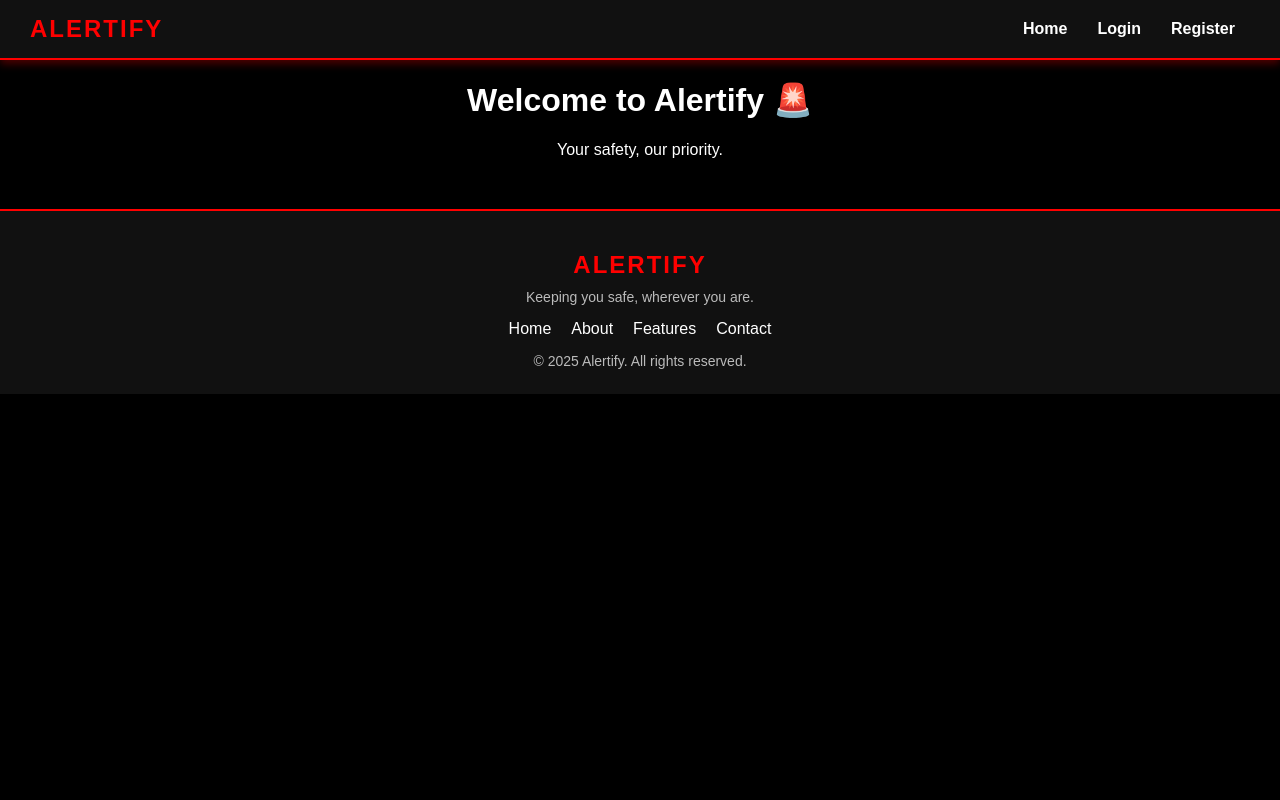
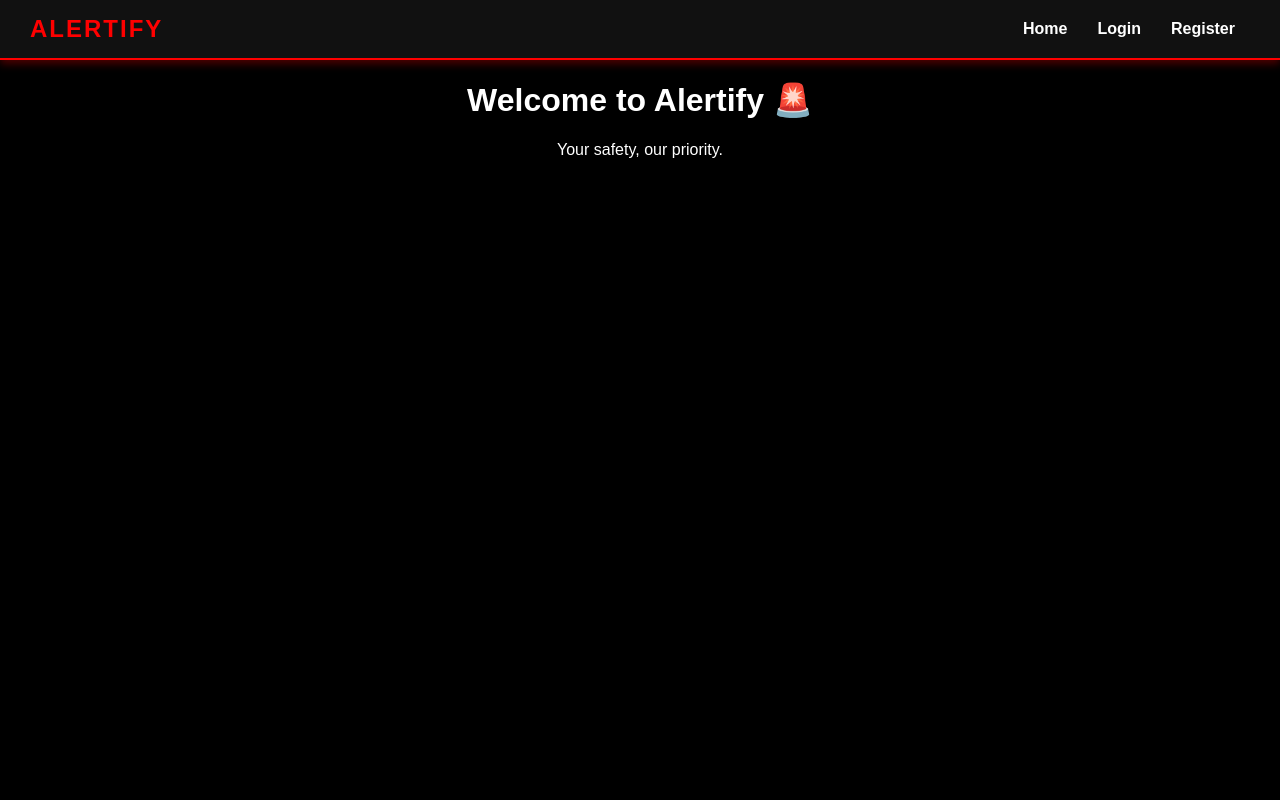
Before and after one commit to piyush-barkhade/Alertify, a React (Vite) app in the folder frontend/: page / in a window 1280 px wide. Shown: the top 800 px of the page. Built offline with nearby package versions, Linux system fonts and the light colour scheme.

Commit message:
footer 2

```diff
--- a/frontend/src/components/Dashboard.jsx
+++ b/frontend/src/components/Dashboard.jsx
@@ -127,8 +127,8 @@ const Dashboard = () => {
             </>
           )}
         </div>
-        <Footer />
       </div>
+      <Footer />
     </>
   );
 };
--- a/frontend/src/components/Home.jsx
+++ b/frontend/src/components/Home.jsx
@@ -10,8 +10,8 @@ const Home = () => {
 
         <h1>Welcome to Alertify 🚨</h1>
         <p>Your safety, our priority.</p>
-        <Footer />
       </div>
+      <Footer />
     </>
   );
 };
--- a/frontend/src/styles/Footer.css
+++ b/frontend/src/styles/Footer.css
@@ -4,7 +4,7 @@
   color: white;
   text-align: center;
   padding: 20px 0;
-  margin-top: 50px;
+  margin-top: 2px;
   border-top: 2px solid #ff0000; /* Red border */
 }
 
```
